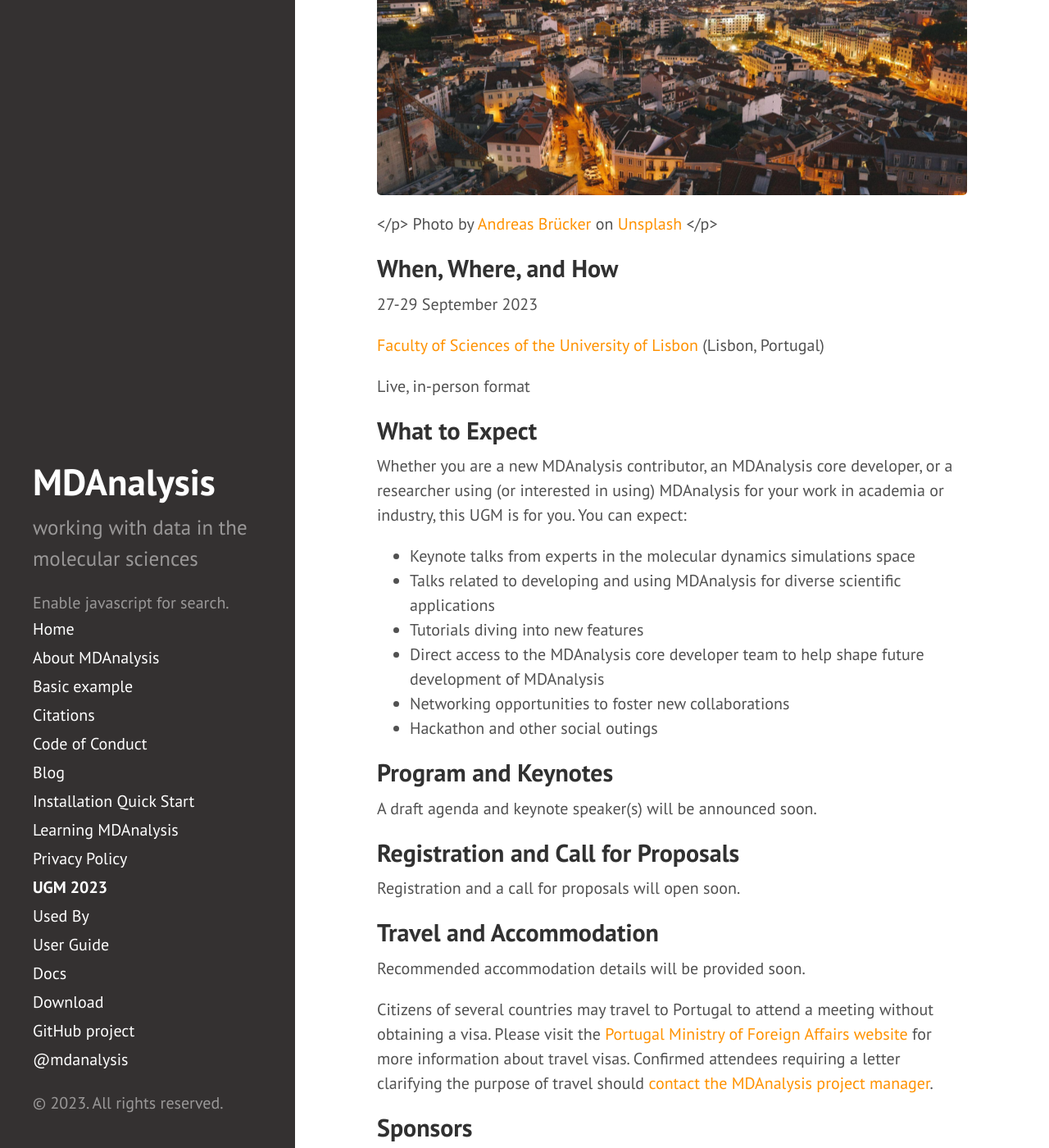
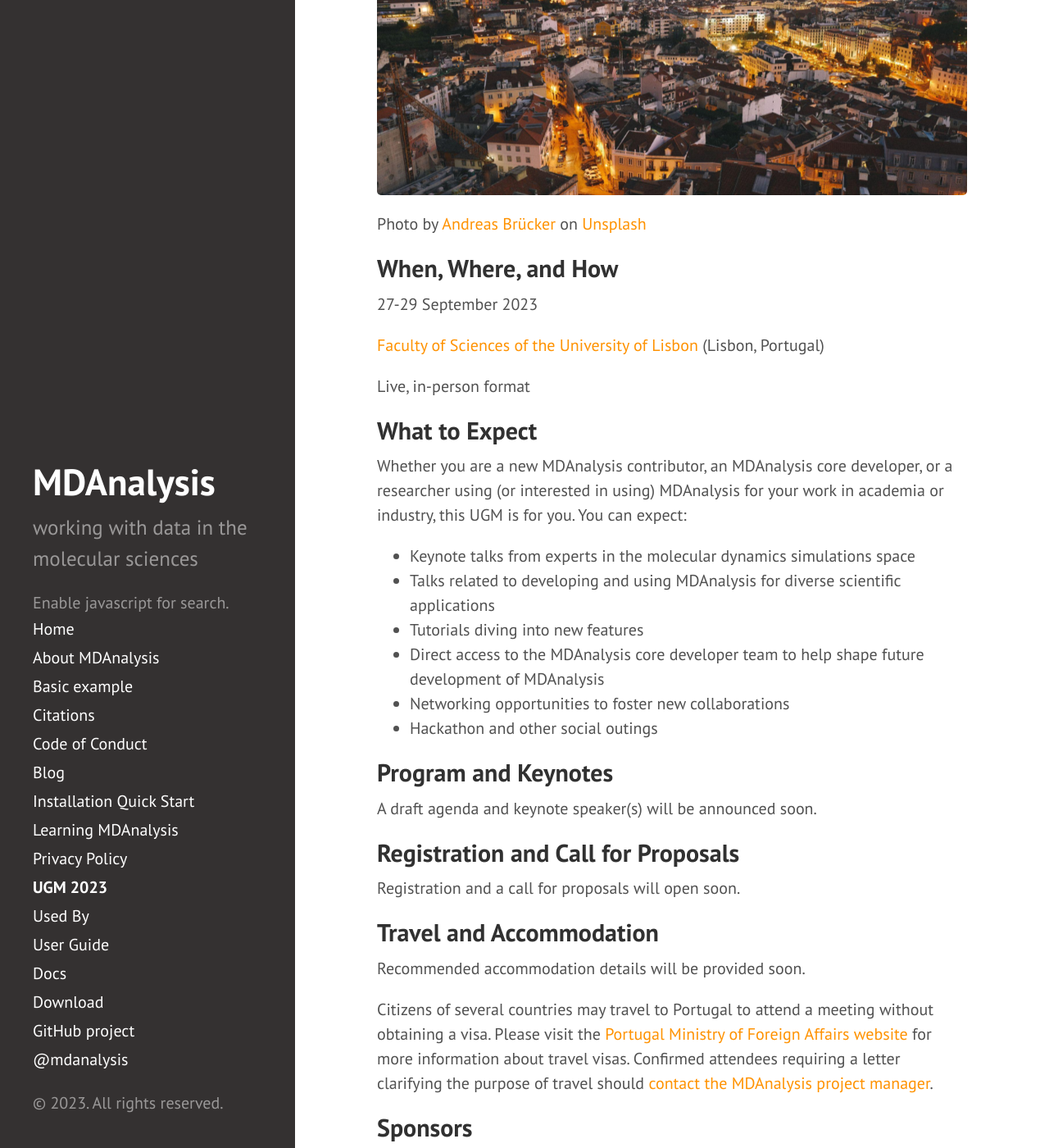
Before and after one commit to MDAnalysis/MDAnalysis.github.io, a Jekyll site: the page built from pages/ugm2023.md, in a window 1280 px wide and 1400 px high, scrolled down 307 px. Shown: the whole window at 82% size. Built offline with Jekyll 4.4.1, drawn with Linux system fonts in a browser that asks for light colours; comment, search, counter and statistics services are not loaded.

Commit message:
Update CFP/UGM blog/page dates and formatting issues (#279)
* Add files via upload

* Add files via upload

* Add files via upload

* Delete Google maps embed link

* Add white background to CZI logo

* Fix CZI logo background

* Add link to UGM website page to save the date blog post

* Add UGM 2023 logo to /public/images/

* Remove extra background space in UGM logo

* Add UGM logo to save the date blog post

* Add UGM logo to website page

* Add Lisbon photo from Unsplash to /public/images/

* Add cropped photo of Lisbon from Unsplash to /public/images

* Resize cropped Lisbon photo from Unsplash

* Delete andreas-brucker-X87yB-jvYHw-unsplash-cropped.png

* Upload resized cropped Lisbon photo from Unsplash

* Make hackathon more prominent, change photo, remove pricing

* Change photo, link University of Lisbon, remove pricing details

* Made hackathon more prominent on UGM page

* Rename 2023-05-16-cfp-workshops.md to 2023-05-18-cfp-workshops.md

* Update and rename 2023-05-17-save-date-ugm2023.md to 2023-05-18-save-date-ugm2023.md

* Fixed </p> formatting issues

```diff
--- a/pages/ugm2023.md
+++ b/pages/ugm2023.md
@@ -6,9 +6,8 @@ title: UGM 2023
 src="/public/images/andreas-brucker-X87yB-jvYHw-unsplash-cropped.png"
 title="Lisbon Cityscape Sunset" alt="Lisbon Cityscape Sunset"
 style="float: left; " />
-</p>
+
 Photo by <a href="https://unsplash.com/@andreasbruecker?utm_source=unsplash&utm_medium=referral&utm_content=creditCopyText">Andreas Brücker</a> on <a href="https://unsplash.com/photos/X87yB-jvYHw?utm_source=unsplash&utm_medium=referral&utm_content=creditCopyText">Unsplash</a>
-</p>
 
 ## When, Where, and How
 27-29 September 2023
@@ -44,7 +43,6 @@ A special thanks to our supporters:
 src="/public/images/CZI_Logo.jpg"
 title="Chan Zuckerberg Initiative Logo" alt="Chan Zuckerberg Initiative Logo"
 style="float: left; height: 8em; " />
-</p>
 
 [uniL]: https://www.ulisboa.pt/en/unidade-organica/faculty-sciences
 [mne.gov.pt]: https://vistos.mne.gov.pt/en/short-stay-visas-schengen/general-information/schengen-area
```
Also changed, not shown: _posts/2023-05-18-save-date-ugm2023.md (renamed from _posts/2023-05-17-save-date-ugm2023.md, +1 -2 lines), _posts/2023-05-18-cfp-workshops.md (line endings or trailing spaces).
